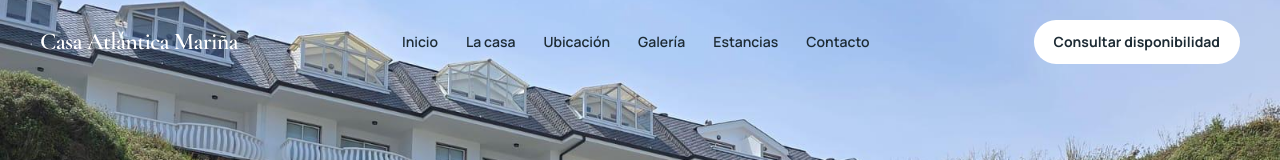
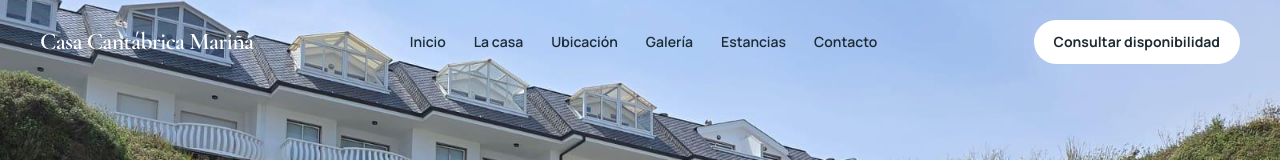
Before and after one commit to mjonateca/CASAATLANTICA, a React (Vite) app: page / in a window 1280 px wide. Shown: the top 160 px of the page. Built offline with nearby package versions, Linux system fonts and the light colour scheme.

Commit message:
Update Navbar.jsx

```diff
--- a/src/components/Navbar.jsx
+++ b/src/components/Navbar.jsx
@@ -29,7 +29,7 @@ export default function Navbar() {
           }`}
           onClick={() => setOpen(false)}
         >
-          Casa Atlántica Mariña
+          Casa Cantábrica Mariña
         </a>
         <div className="hidden items-center gap-7 lg:flex">
           {navItems.map((item) => (
```
